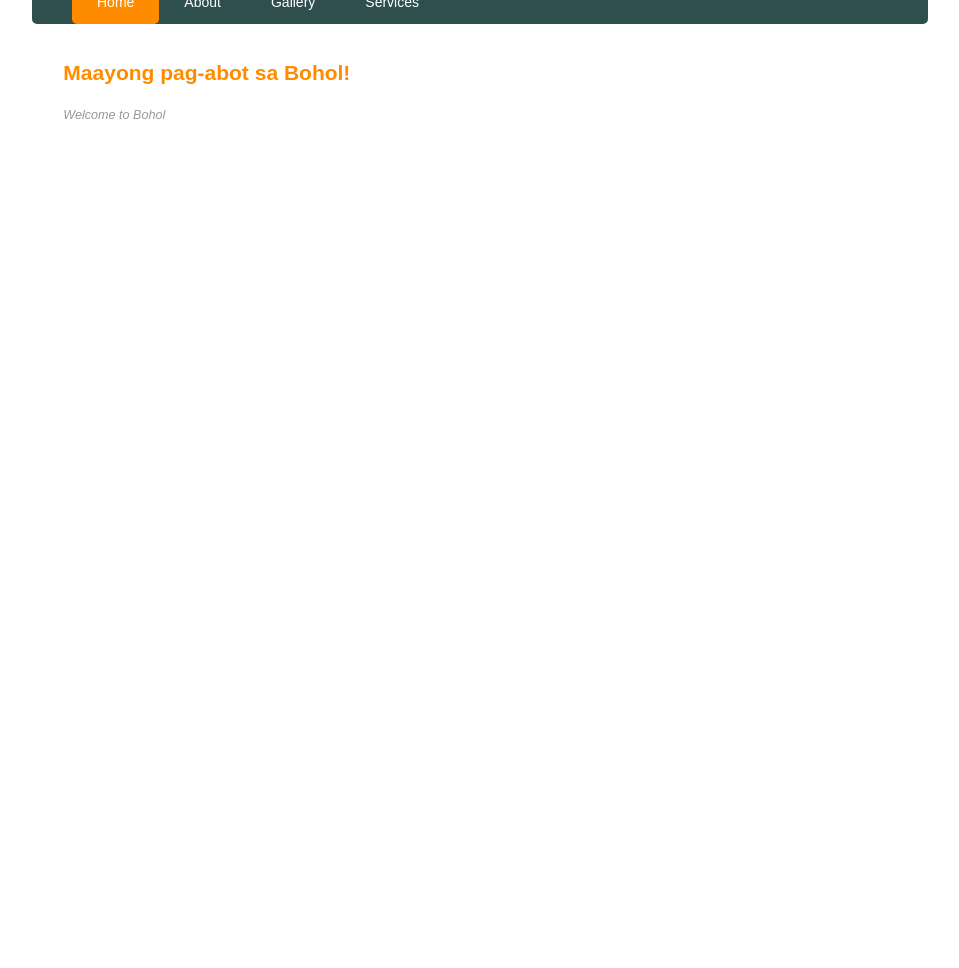
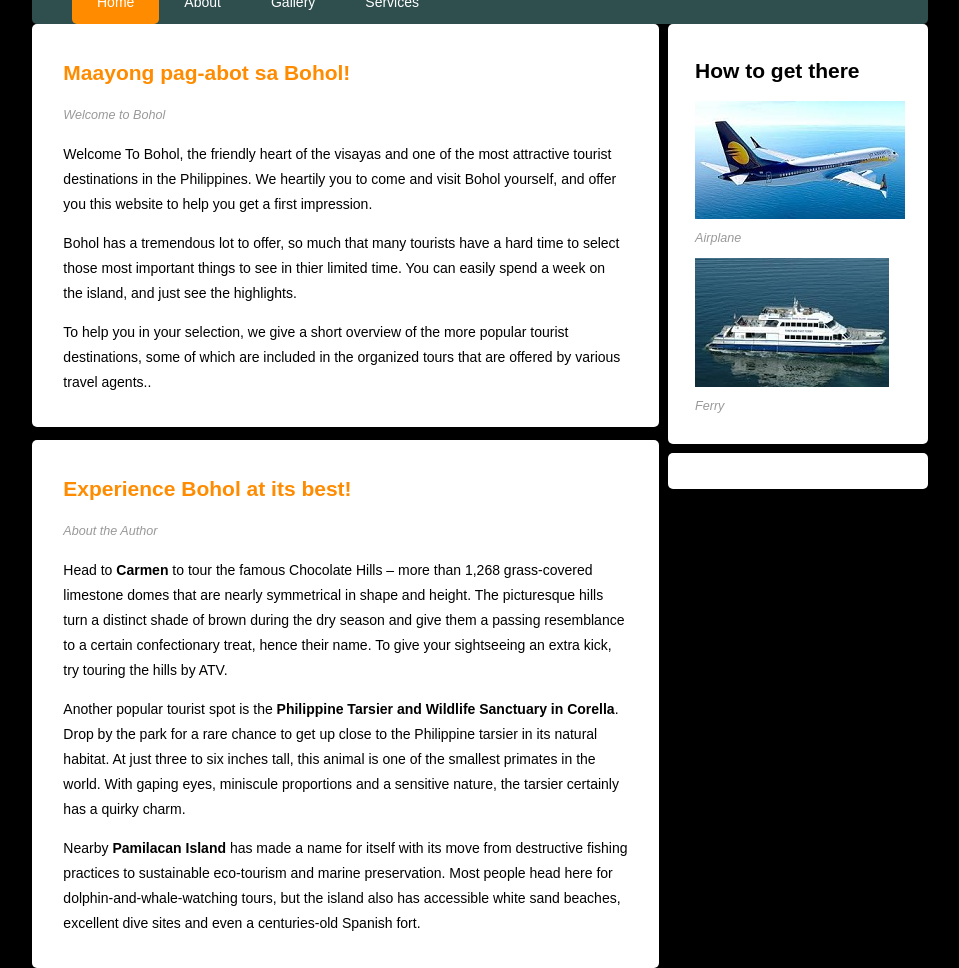
Before and after one commit to zenniab/prelim, a plain HTML site: page index.html in a window 1280 px wide. Shown: the part 418-1386 px from the top of the page, without its empty margins (160-1119 px from the left). Before the commit the page ends 800 px from the top, so only its background shows below. Drawn offline with Linux system fonts and the light colour scheme.

Commit message:
to be continued

```diff
--- a/index.html
+++ b/index.html
@@ -32,10 +32,49 @@
               </footer>
 
          <content>
-             <p></p>
-              <p></p>
-              <p></p>
-              </content>
-              </article>
+             <p>Welcome To Bohol, the friendly heart of the visayas and
+                 one of the most attractive tourist destinations in the Philippines. We heartily you to come and visit Bohol
+                 yourself, and offer you this website to help you get a first impression. </p>
+              <p>Bohol has a tremendous lot to offer, so much that many
+                  tourists have a hard time to select those most important things to see in thier limited time. You can easily spend a
+                  week on the island, and just see the highlights.</p>
+              <p>To help you in your selection, we give a short overview
+                  of the more popular tourist destinations, some of which are
+                  included in the organized tours that are offered by various
+                  travel agents..</p>
+                   </content>
+                      </article>
+
+          <article class="bottomcontent">
+              <header>
+                  <h2><a href="#">Experience Bohol at its best!</a></h2>
+                     </header>
+
+          <footer>
+             <p class="post-info">About the Author</p>
+                <content>
+                <p>Head to <b>Carmen</b> to tour the famous Chocolate Hills – more than 1,268 grass-covered limestone domes that are nearly symmetrical in shape and height. The picturesque hills turn a distinct shade of brown during the dry season and give them a passing resemblance to a
+                certain confectionary treat, hence their name. To give your sightseeing an extra kick, try touring the hills by ATV.</p>
+
+               <p>Another popular tourist spot is the <b>Philippine Tarsier and Wildlife Sanctuary in Corella</b>. Drop by the park for a rare chance to get up close to the Philippine tarsier in its natural habitat. At just three to six inches tall, this animal is one of the smallest primates in the world. With gaping eyes, miniscule proportions and a sensitive nature, the tarsier certainly has a quirky charm.</p>
+
+              <p>Nearby <b>Pamilacan Island</b> has made a name for itself with its move from destructive fishing practices to sustainable eco-tourism and marine preservation. Most people head here for dolphin-and-whale-watching tours, but the island also has accessible white sand beaches, excellent dive sites and even a centuries-old Spanish fort.</p>
+           </content>
+         </article>
+       </div>
+     </div>
+
+     <aside class="top-sidebar">
+       <arrticle>
+          <h2>How to get there</h2>
+          <a href="#"><img src="img/plane.jpg"/></a>
+          <p class="post-info">Airplane</p>
+          <a href="#"><img src="img/ferry.jpg"/></a>
+          <p class="post-info">Ferry</p>
+          </article>
+          </aside>
+
+   <aside class="middle-sidebar">
+
 </body>
 </html>
--- a/style.css
+++ b/style.css
@@ -3,7 +3,7 @@ body {
     background-image: fixed;
     background-attachment: fixed;
     /*background-image;*/
-    color:#000305;
+    background-color: black;
     font-size: 87.5%;
     font-family: Arial, 'Lucida Sans Unicode';
     text-align: left;
```
Also changed, not shown: img/ferry.jpg (added), img/plane.jpg (added).
